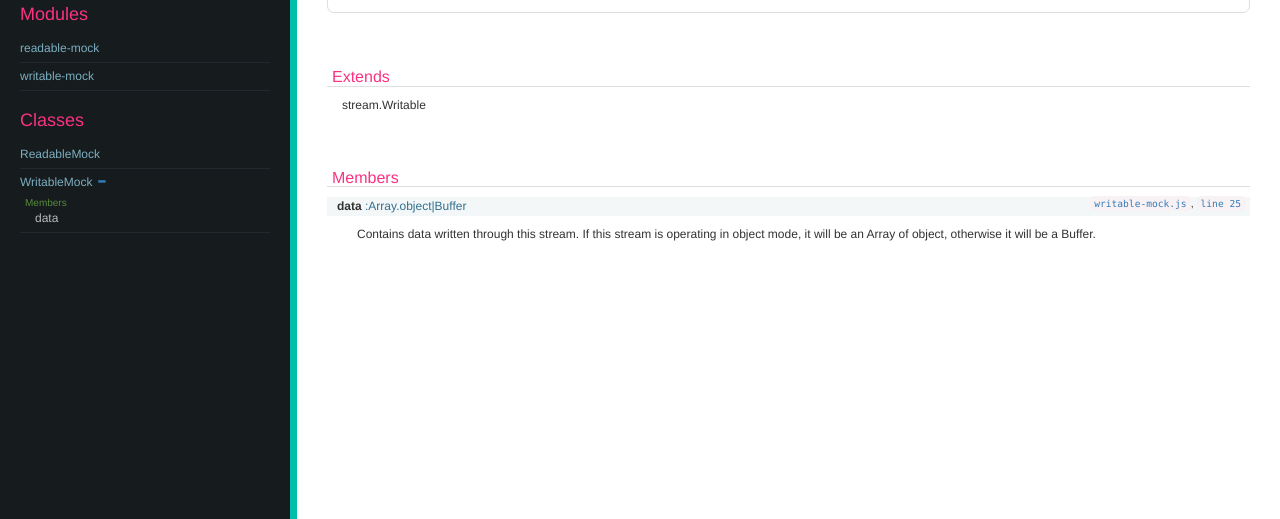
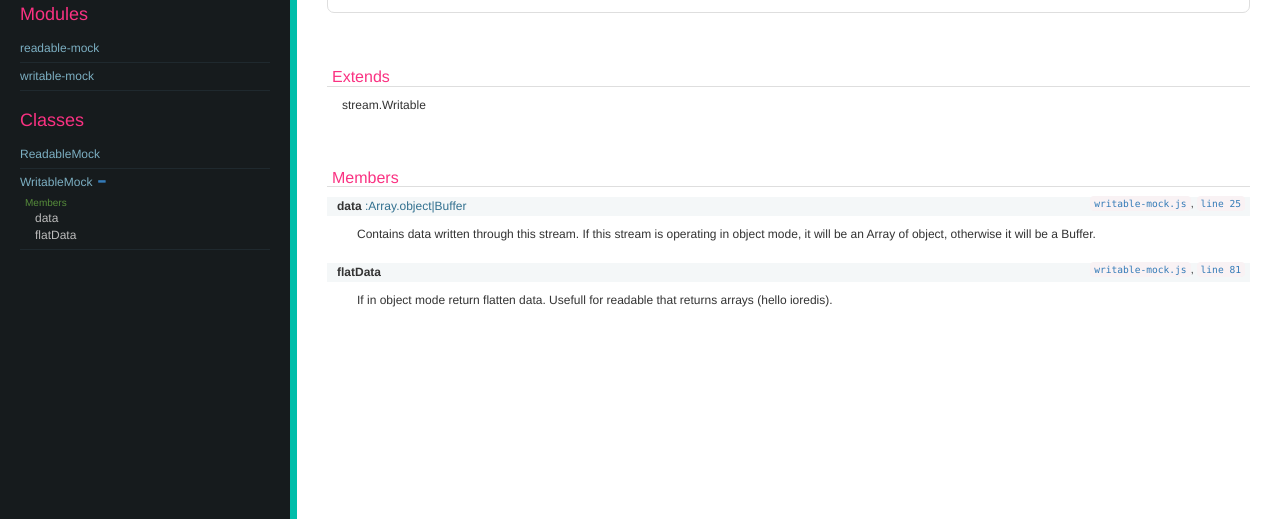
Before and after one commit to b4nst/stream-mock, a website: page docs/module-writable-mock.WritableMock.html in a window 1280 px wide. Shown: the part 227-746 px from the top of the page. Drawn offline with Linux system fonts and the light colour scheme.

Commit message:
:bulb: prepare documentation for release 1.1.0

```diff
--- a/docs/module-writable-mock.WritableMock.html
+++ b/docs/module-writable-mock.WritableMock.html
@@ -34,7 +34,7 @@
         <ul></ul>
     </div>
 
-    <div class="lnb-api hidden"><h3>Modules</h3><ul><li><a href="module-readable-mock.html">readable-mock</a><button type="button" class="hidden toggle-subnav btn btn-link">  <span class="glyphicon glyphicon-plus"></span></button><div class="hidden" id="module:readable-mock_sub"></div></li><li><a href="module-writable-mock.html">writable-mock</a><button type="button" class="hidden toggle-subnav btn btn-link">  <span class="glyphicon glyphicon-plus"></span></button><div class="hidden" id="module:writable-mock_sub"></div></li></ul></div><div class="lnb-api hidden"><h3>Classes</h3><ul><li><a href="module-readable-mock.ReadableMock.html">ReadableMock</a><button type="button" class="hidden toggle-subnav btn btn-link">  <span class="glyphicon glyphicon-plus"></span></button><div class="hidden" id="module:readable-mock.ReadableMock_sub"></div></li><li><a href="module-writable-mock.WritableMock.html">WritableMock</a><button type="button" class="hidden toggle-subnav btn btn-link">  <span class="glyphicon glyphicon-plus"></span></button><div class="hidden" id="module:writable-mock.WritableMock_sub"><div class="member-type">Members</div><ul class="inner"><li><a href="module-writable-mock.WritableMock.html#data">data</a></li></ul></div></li></ul></div>
+    <div class="lnb-api hidden"><h3>Modules</h3><ul><li><a href="module-readable-mock.html">readable-mock</a><button type="button" class="hidden toggle-subnav btn btn-link">  <span class="glyphicon glyphicon-plus"></span></button><div class="hidden" id="module:readable-mock_sub"></div></li><li><a href="module-writable-mock.html">writable-mock</a><button type="button" class="hidden toggle-subnav btn btn-link">  <span class="glyphicon glyphicon-plus"></span></button><div class="hidden" id="module:writable-mock_sub"></div></li></ul></div><div class="lnb-api hidden"><h3>Classes</h3><ul><li><a href="module-readable-mock.ReadableMock.html">ReadableMock</a><button type="button" class="hidden toggle-subnav btn btn-link">  <span class="glyphicon glyphicon-plus"></span></button><div class="hidden" id="module:readable-mock.ReadableMock_sub"></div></li><li><a href="module-writable-mock.WritableMock.html">WritableMock</a><button type="button" class="hidden toggle-subnav btn btn-link">  <span class="glyphicon glyphicon-plus"></span></button><div class="hidden" id="module:writable-mock.WritableMock_sub"><div class="member-type">Members</div><ul class="inner"><li><a href="module-writable-mock.WritableMock.html#data">data</a></li><li><a href="module-writable-mock.WritableMock.html#flatData">flatData</a></li></ul></div></li></ul></div>
 </nav>
 <div id="resizer"></div>
 
@@ -306,6 +306,75 @@
 
 </dd>
 
+
+
+
+<dt>
+<h4 class="name" id="flatData">
+    <span class="type-signature"></span>flatData<span class="type-signature"></span>
+
+    <div class="container-source members">
+        <code><a href="writable-mock.js.html">writable-mock.js</a></code>,
+        <code><a href="writable-mock.js.html#line81">line 81</a></code>
+    </div>
+
+</h4>
+
+
+</dt>
+<dd>
+
+    <div class="description">
+        <p>If in object mode return flatten data. Usefull for readable that returns arrays (hello ioredis).</p>
+    </div>
+
+
+    <!--
+
+    -->
+
+
+
+
+<dl class="details">
+
+
+
+
+
+
+
+
+
+
+
+
+
+
+
+
+
+
+
+
+
+
+
+
+
+
+
+
+
+
+</dl>
+
+
+
+
+
+</dd>
+
         </dl>
 
 
```
Also changed, not shown: docs/index.html (+2 -2 lines), docs/module-readable-mock.ReadableMock.html (+1 -1 lines), docs/module-readable-mock.html (+1 -1 lines), docs/module-writable-mock.html (+1 -1 lines), docs/readable-mock.js.html (+1 -1 lines), docs/writable-mock.js.html (+13 -1 lines).
